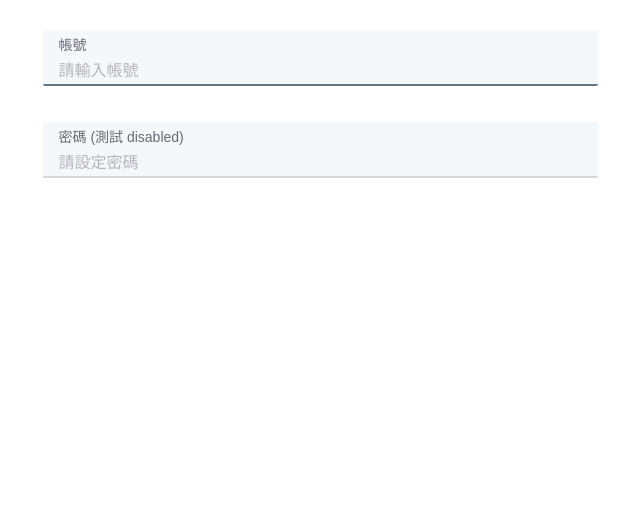
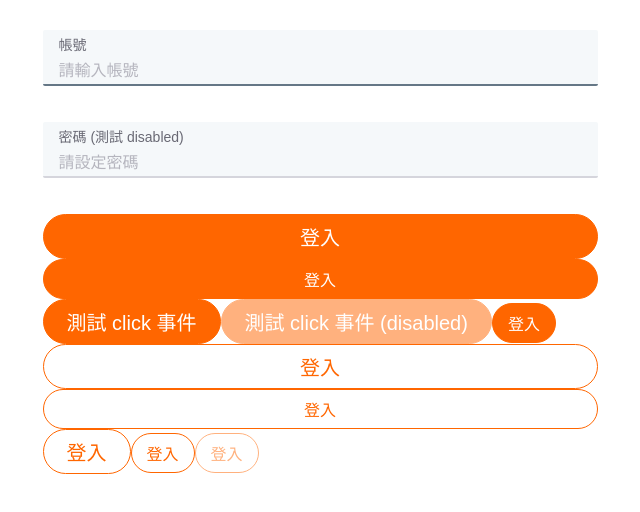
Before and after one commit to Ai-Chen-Hsieh/Twitter-2023, a React (Create React App) app: page /login in a window 1280 px wide. Shown: the top 512 px of the page, without its empty margins (35-675 px from the left). Built offline with nearby package versions, Linux system fonts and the light colour scheme.

Commit message:
[共用 Component] Button 開發

```diff
--- a/src/components/Button.jsx
+++ b/src/components/Button.jsx
@@ -1,7 +1,74 @@
+import styled from "styled-components"
 
-const Button = () => {
+const StyledButton = styled.button`
+  border-style: solid;
+  border-width: 1px;
+  border-color: var(--main);
+  border-radius: 50px;
+  font-weight: 400;
+  transition: border-color .5s, background-color .5s, color .5s;
+  cursor: pointer;
+
+  /* display='inline-block' */
+  display: inline-block;
+  /* size='regular' */
+  padding: 7px 15px;
+  font-size: 1.6rem;
+  /* styled='filled */
+  background-color: var(--main);
+  color: var(--dark-0);
+  &:not(:disabled):hover {
+    border-color: var(--secondary-orange);
+    background-color: var(--secondary-orange);
+  }
+
+  /* display='block */
+  &.block {
+    display: block;
+    width: 100%;
+  }
+  /* size='large' */
+  &.large {
+    padding: 7px 23px;
+    font-size: 2rem;
+  }
+  /* styled='outlined' */
+  &.outlined {
+    background-color: transparent;
+    color: var(--main);
+  }
+  &:not(:disabled).outlined:hover {
+    background-color: var(--secondary-orange);
+    color: var(--dark-0);
+  }
+
+  &:disabled {
+    opacity: .5;
+    cursor: default;
+  }
+`;
+
+/**
+ * 按鈕
+ * @param {string} type - 按鈕類型 (預設：button)
+ * @param {string} display - 按鈕滿版或不是滿版 (預設：inline-block)
+ * @param {string} size - 按鈕大小 (預設：regular)
+ * @param {string} styled - 按鈕樣式 (預設：filled)
+ * @param {boolean} disabled - disabled 屬性值，按鈕是否不可點擊 (預設：false)
+ * @param {function} onClick - 處理 click 事件
+ * @param {text} onClick - 按鈕文字 (預設：'')
+ * @returns
+ */
+const Button = ({type='button', display='inline-block', size='regular', styled='filled', disabled=false, onClick, text=''}) => {
     return (
-        <></>
+        <StyledButton
+          type={type}
+          className={`${display} ${size} ${styled}`}
+          onClick={(onClick) ? onClick : undefined}
+          disabled={disabled}
+        >
+          {text}
+        </StyledButton>
     )
 }
 
--- a/src/pages/LoginPage.jsx
+++ b/src/pages/LoginPage.jsx
@@ -1,4 +1,4 @@
-import { Input } from "components"
+import { Input, Button } from "components"
 import { useState } from "react"
 
 /**
@@ -8,6 +8,10 @@ import { useState } from "react"
 const LoginPage = () => {
     const [account, setAccount] = useState('');
     const [password, setPassword] = useState('');
+
+    function handleClick() {
+        alert('test button click.');
+    }
 
     return (
         <div className="container">
@@ -30,6 +34,60 @@ const LoginPage = () => {
                         disabled={true}
                         onChange={(e) => { setPassword(e.target.value); }}
                     />
+                    <Button
+                        type='submit'
+                        size='large'
+                        display='block'
+                        text='登入'
+                    />
+                    <Button
+                        type='submit'
+                        display='block'
+                        text='登入'
+                    />
+                    <Button
+                        type='submit'
+                        size='large'
+                        text='測試 click 事件'
+                        onClick={handleClick}
+                    />
+                    <Button
+                        type='submit'
+                        size='large'
+                        text='測試 click 事件 (disabled)'
+                        disabled={true}
+                        onClick={handleClick}
+                    />
+                    <Button
+                        text='登入'
+                    />
+                    <Button
+                        type='submit'
+                        size='large'
+                        styled='outlined'
+                        display='block'
+                        text='登入'
+                    />
+                    <Button
+                        type='submit'
+                        styled='outlined'
+                        display='block'
+                        text='登入'
+                    />
+                    <Button
+                        size='large'
+                        styled='outlined'
+                        text='登入'
+                    />
+                    <Button
+                        styled='outlined'
+                        text='登入'
+                    />
+                    <Button
+                        styled='outlined'
+                        text='登入'
+                        disabled={true}
+                    />
                 </div>
             </div>
         </div>
```
